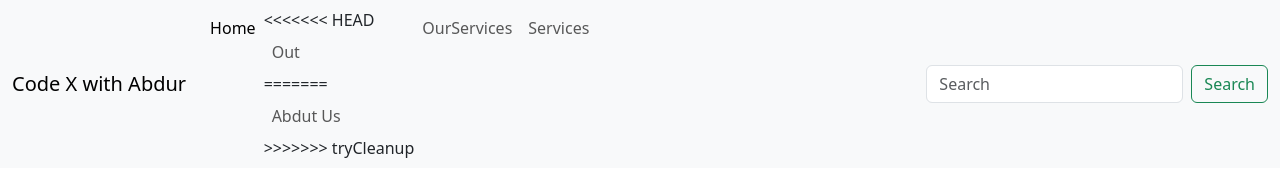
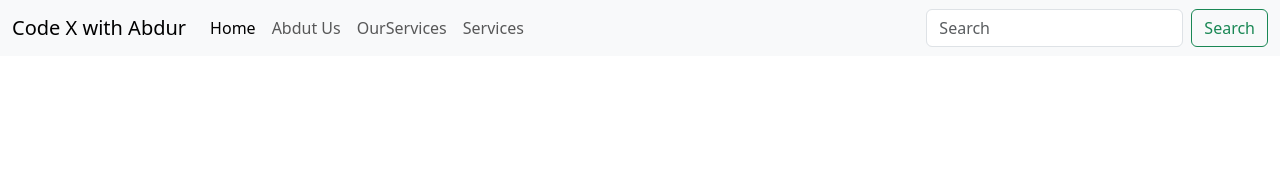
Before and after one commit to AbdulRazzaque/DemoRepo, a plain HTML site: page index.html in a window 1280 px wide. Drawn offline with nearby package versions, Linux system fonts and the light colour scheme.

Commit message:
solve confilect

```diff
--- a/index.html
+++ b/index.html
@@ -19,11 +19,7 @@
                 <a class="nav-link active" aria-current="page" href="#">Home</a>
               </li>
               <li class="nav-item">
-<<<<<<< HEAD
-                <a class="nav-link" href="#">Out</a>
-=======
                 <a class="nav-link" href="#">Abdut Us</a>
->>>>>>> tryCleanup
               </li>
 
               <li class="nav-item">
```
